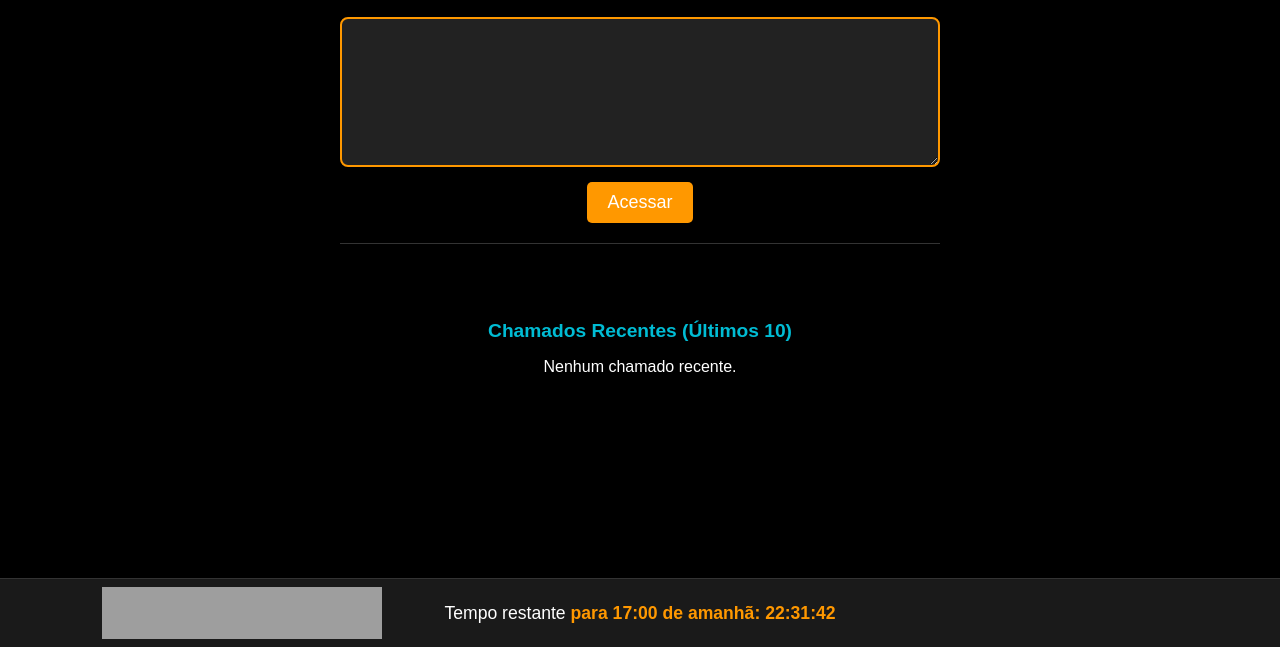
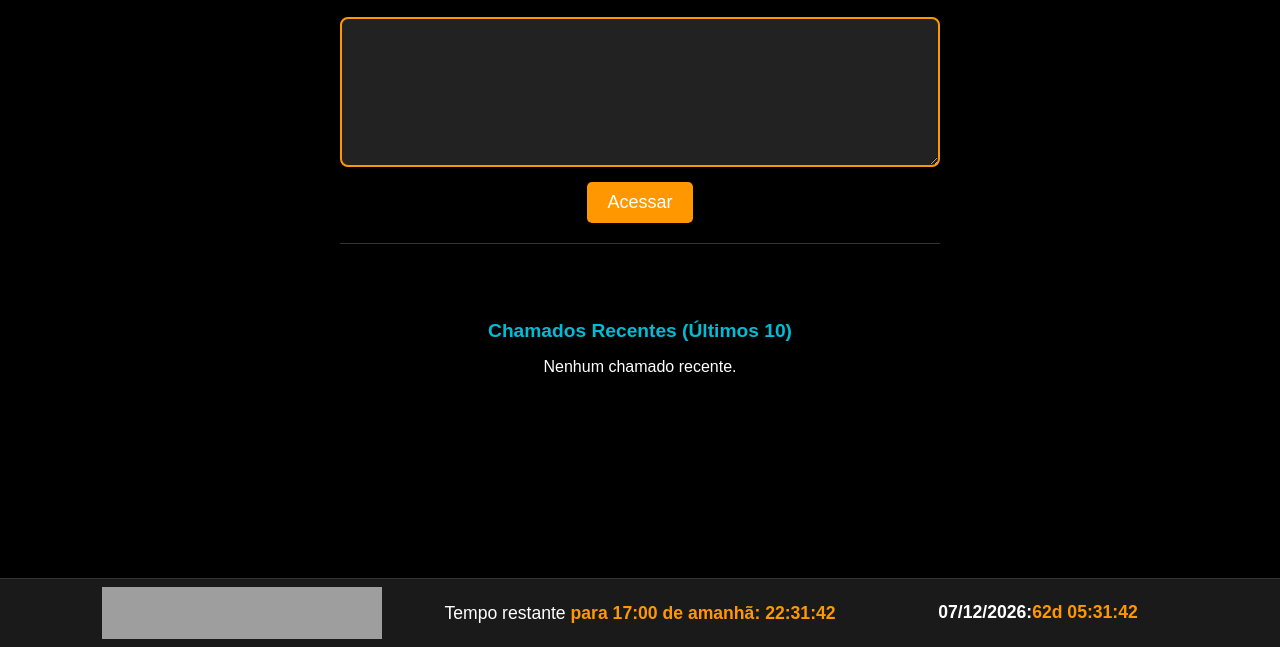
Before and after one commit to yurischulze98/pesquisa, a plain HTML site: page index.html in a window 1280 px wide. Shown: the part 153-800 px from the top of the page. Drawn offline with Linux system fonts and the light colour scheme; grey boxes are pictures that could not be loaded.

Commit message:
Refactor index.html for improved structure and features

```diff
--- a/index.html
+++ b/index.html
@@ -186,12 +186,17 @@
             overflow: hidden;
         }
 
-        .footer-spacer {
+        .date-countdown {
             width: var(--iframe-w);
-            height: var(--iframe-h);
+            min-height: var(--iframe-h);
+            display: flex;
+            align-items: center;
+            justify-content: center;
+            font-weight: bold;
+            line-height: 1.25;
         }
 
-        #countdown {
+        #countdown, #countdown0712 {
             font-weight: bold;
             color: #FF9800;
         }
@@ -242,7 +247,9 @@
 
         <div>Tempo restante <span id="countdown">Carregando...</span></div>
 
-        <div class="footer-spacer"></div>
+        <div class="date-countdown">
+            07/12/2026: <span id="countdown0712">Carregando...</span>
+        </div>
     </div>
 </div>
 
@@ -351,10 +358,35 @@
         }
     }
 
+
+    function updateCountdown0712() {
+        const now = new Date();
+        const targetDate = new Date(2026, 11, 7, 0, 0, 0);
+        const countdownElement = document.getElementById('countdown0712');
+        if (!countdownElement) return;
+
+        const diff = targetDate - now;
+
+        if (diff <= 0) {
+            countdownElement.innerHTML = '<span style="color: #4CAF50;">Data atingida!</span>';
+            return;
+        }
+
+        const days = Math.floor(diff / (1000 * 60 * 60 * 24));
+        const hours = Math.floor((diff % (1000 * 60 * 60 * 24)) / (1000 * 60 * 60));
+        const minutes = Math.floor((diff % (1000 * 60 * 60)) / (1000 * 60));
+        const seconds = Math.floor((diff % (1000 * 60)) / 1000);
+
+        countdownElement.textContent =
+            `${days}d ${hours.toString().padStart(2, '0')}:${minutes.toString().padStart(2, '0')}:${seconds.toString().padStart(2, '0')}`;
+    }
+
     document.addEventListener('DOMContentLoaded', () => {
         renderRecentList();
         updateCountdown();
+        updateCountdown0712();
         setInterval(updateCountdown, 1000);
+        setInterval(updateCountdown0712, 1000);
     });
 </script>
 
```
